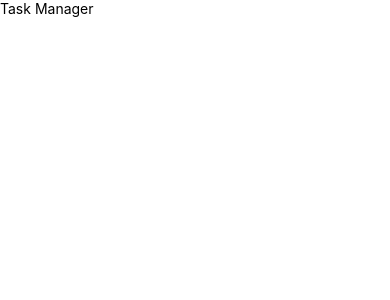
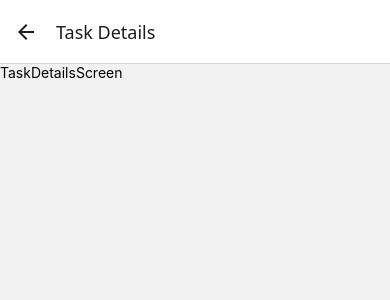
Before and after one commit to codewithsweth/taskMangerMobile, a React Native app: screen /TaskDetails in a window 390 px wide. Shown: the top 300 px of the page. Built offline with nearby package versions, Linux system fonts and the light colour scheme.

Commit message:
1. Added 3 screens and intergrated them with app. 2. Added status bar

```diff
--- a/App.tsx
+++ b/App.tsx
@@ -1,12 +1,39 @@
 import React from 'react';
-import { View } from 'react-native';
-import { Text } from 'react-native-gesture-handler';
+import {SafeAreaProvider} from 'react-native-safe-area-context';
+import {NavigationContainer} from '@react-navigation/native';
+import {createStackNavigator} from '@react-navigation/stack';
+
+import TaskListScreen from './src/screens/TaskListScreen';
+import AddTaskScreen from './src/screens/AddTaskScreen';
+import TaskDetailsScreen from './src/screens/TaskDetailsScreen';
+import { StatusBar } from 'react-native';
+
+const Stack = createStackNavigator();
 
 const App = () => {
   return (
-    <View>
-      <Text>Task Manager</Text>
-    </View>
+    <SafeAreaProvider>
+      <StatusBar barStyle={'dark-content'}/>
+      <NavigationContainer>
+        <Stack.Navigator initialRouteName="TaskList">
+          <Stack.Screen
+            name="TaskList"
+            component={TaskListScreen}
+            options={{title: 'My Tasks'}}
+          />
+          <Stack.Screen
+            name="AddTask"
+            component={AddTaskScreen}
+            options={{title: 'Add New Task'}}
+          />
+          <Stack.Screen
+            name="TaskDetails"
+            component={TaskDetailsScreen}
+            options={{title: 'Task Details'}}
+          />
+        </Stack.Navigator>
+      </NavigationContainer>
+    </SafeAreaProvider>
   );
 };
 
--- /dev/null
+++ b/src/screens/AddTaskScreen.tsx
@@ -0,0 +1,12 @@
+import {View, Text} from 'react-native';
+import React from 'react';
+
+const AddTaskScreen = () => {
+  return (
+    <View>
+      <Text>AddTaskScreen</Text>
+    </View>
+  );
+};
+
+export default AddTaskScreen;
--- /dev/null
+++ b/src/screens/TaskDetailsScreen.tsx
@@ -0,0 +1,12 @@
+import {View, Text} from 'react-native';
+import React from 'react';
+
+const TaskDetailsScreen = () => {
+  return (
+    <View>
+      <Text>TaskDetailsScreen</Text>
+    </View>
+  );
+};
+
+export default TaskDetailsScreen;
--- /dev/null
+++ b/src/screens/TaskListScreen.tsx
@@ -0,0 +1,12 @@
+import {View, Text} from 'react-native';
+import React from 'react';
+
+const TaskListScreen = () => {
+  return (
+    <View>
+      <Text>TaskListScreen</Text>
+    </View>
+  );
+};
+
+export default TaskListScreen;
```
